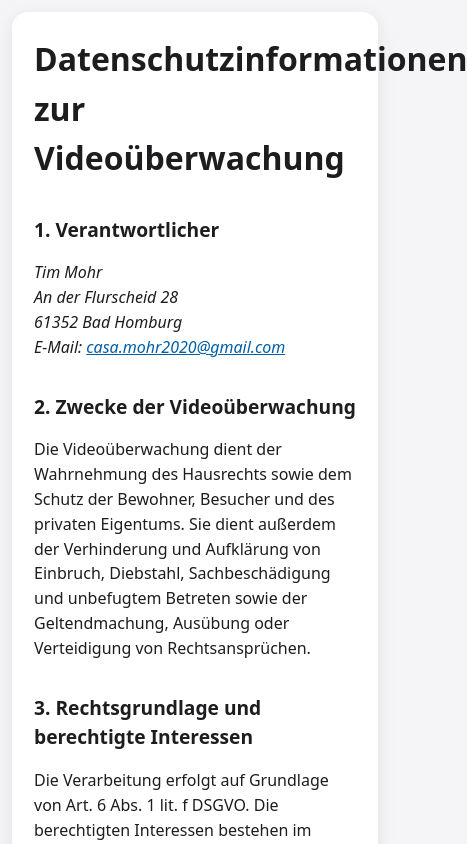
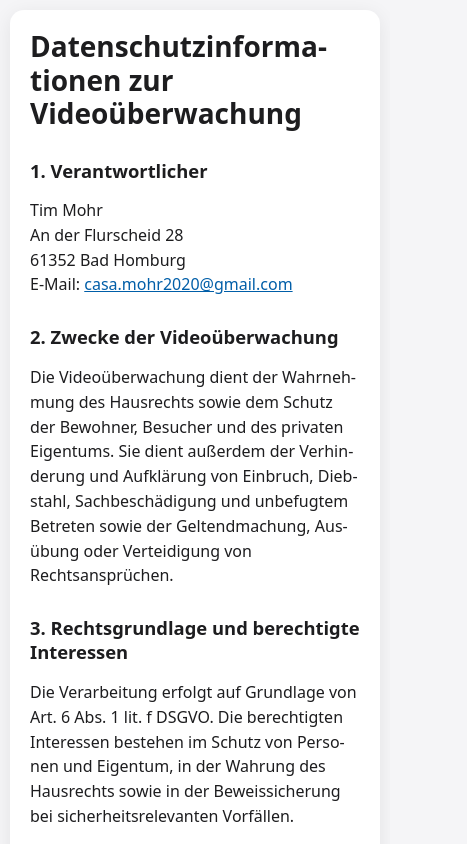
Before and after one commit to timinho111/video-datenschutz, a plain HTML site: page index.html in a window 390 px wide. Shown: the top 844 px of the page, 467 px wide, since content can reach past the window. Drawn offline with Linux system fonts and the light colour scheme.

Commit message:
css adjustments

```diff
--- a/index.html
+++ b/index.html
@@ -15,12 +15,17 @@
             background: #f5f5f7;
         }
 
+        * {
+            box-sizing: border-box;
+        }
+
         body {
             margin: 0;
             padding: 24px;
         }
 
         main {
+            width: 100%;
             max-width: 760px;
             margin: 0 auto;
             padding: 32px;
@@ -30,13 +35,28 @@
         }
 
         h1 {
-            margin-top: 0;
-            font-size: 2rem;
+            margin: 0;
+            font-size: clamp(1.75rem, 5vw, 2rem);
+            line-height: 1.2;
+            overflow-wrap: anywhere;
+            word-break: break-word;
+            hyphens: auto;
         }
 
         h2 {
             margin-top: 32px;
             font-size: 1.2rem;
+            line-height: 1.3;
+        }
+
+        p,
+        address {
+            overflow-wrap: anywhere;
+            hyphens: auto;
+        }
+
+        address {
+            font-style: normal;
         }
 
         dl {
@@ -55,15 +75,26 @@
 
         a {
             color: #005ea8;
+            overflow-wrap: anywhere;
         }
 
         @media (max-width: 600px) {
             body {
-                padding: 12px;
+                padding: 10px;
             }
 
             main {
-                padding: 22px;
+                padding: 20px;
+                border-radius: 14px;
+            }
+
+            h1 {
+                font-size: 1.75rem;
+            }
+
+            h2 {
+                margin-top: 28px;
+                font-size: 1.15rem;
             }
 
             dl {
@@ -80,7 +111,7 @@
 
 <body>
 <main>
-    <h1>Datenschutzinformationen zur Videoüberwachung</h1>
+    <h1>Datenschutz&shy;informationen zur Videoüberwachung</h1>
 
     <h2>1. Verantwortlicher</h2>
 
@@ -89,7 +120,7 @@
         An der Flurscheid 28<br>
         61352 Bad Homburg<br>
         E-Mail:
-        <a href="casa.mohr2020@gmail.com">
+        <a href="mailto:casa.mohr2020@gmail.com">
             casa.mohr2020@gmail.com
         </a>
     </address>
@@ -107,37 +138,37 @@
     <h2>3. Rechtsgrundlage und berechtigte Interessen</h2>
 
     <p>
-        Die Verarbeitung erfolgt auf Grundlage von Art. 6 Abs. 1 lit. f
-        DSGVO. Die berechtigten Interessen bestehen im Schutz von Personen
-        und Eigentum, in der Wahrung des Hausrechts sowie in der
-        Beweissicherung bei sicherheitsrelevanten Vorfällen.
+        Die Verarbeitung erfolgt auf Grundlage von Art. 6 Abs. 1 lit. f DSGVO.
+        Die berechtigten Interessen bestehen im Schutz von Personen und Eigentum,
+        in der Wahrung des Hausrechts sowie in der Beweissicherung bei
+        sicherheitsrelevanten Vorfällen.
     </p>
 
     <h2>4. Erfasste Bereiche</h2>
 
     <p>
         Erfasst werden ausschließlich die privaten Grundstückszugänge und Außenbereiche.
-        Öffentliche Verkehrsflächen und benachbarte Grundstücke werden durch die Kameraausrichtung
-        und technische Privatzonen ausgeblendet und weder im Livebild angezeigt noch aufgezeichnet.
+        Öffentliche Verkehrsflächen und benachbarte Grundstücke werden durch die
+        Kameraausrichtung und technische Privatzonen ausgeblendet und weder im Livebild
+        angezeigt noch aufgezeichnet.
     </p>
 
     <h2>5. Speicherdauer</h2>
 
     <p>
-        Die Aufzeichnungen werden automatisch spätestens nach 72 Stunden
-        gelöscht, sofern kein sicherheitsrelevanter Vorfall festgestellt
-        wurde. Im Falle eines Vorfalls können die betreffenden Aufnahmen bis
-        zur abschließenden Klärung und erforderlichen Beweissicherung
-        gespeichert werden.
+        Die Aufzeichnungen werden automatisch spätestens nach 72 Stunden gelöscht,
+        sofern kein sicherheitsrelevanter Vorfall festgestellt wurde. Im Falle eines
+        Vorfalls können die betreffenden Aufnahmen bis zur abschließenden Klärung und
+        erforderlichen Beweissicherung gespeichert werden.
     </p>
 
     <h2>6. Empfänger der Aufnahmen</h2>
 
     <p>
-        Eine Weitergabe erfolgt grundsätzlich nicht. Im Falle eines
-        sicherheitsrelevanten Vorfalls können Aufnahmen, soweit erforderlich,
-        an Polizei, Strafverfolgungsbehörden, Gerichte, Rechtsanwälte oder
-        Versicherungen übermittelt werden.
+        Eine Weitergabe erfolgt grundsätzlich nicht. Im Falle eines sicherheitsrelevanten
+        Vorfalls können Aufnahmen, soweit erforderlich, an Polizei,
+        Strafverfolgungsbehörden, Gerichte, Rechtsanwälte oder Versicherungen
+        übermittelt werden.
     </p>
 
     <h2>7. Betroffenenrechte</h2>
@@ -146,9 +177,8 @@
         Betroffene Personen haben im Rahmen der gesetzlichen Voraussetzungen
         insbesondere das Recht auf Auskunft, Berichtigung, Löschung und Einschränkung
         der Verarbeitung sowie ein Recht auf Widerspruch gegen die Verarbeitung.
-        Darüber hinaus besteht im Rahmen der gesetzlichen Voraussetzungen ein Recht auf Datenübertragbarkeit.
-
-        Anfragen können an die oben genannte E-Mail-Adresse gerichtet werden.
+        Darüber hinaus besteht im Rahmen der gesetzlichen Voraussetzungen ein Recht
+        auf Datenübertragbarkeit.
     </p>
 
     <p>
@@ -172,16 +202,16 @@
     <h2>9. Keine automatisierte Entscheidungsfindung</h2>
 
     <p>
-        Eine automatisierte Entscheidungsfindung oder ein Profiling im Sinne
-        von Art. 22 DSGVO findet nicht statt.
+        Eine automatisierte Entscheidungsfindung oder ein Profiling im Sinne von
+        Art. 22 DSGVO findet nicht statt.
     </p>
 
     <h2>10. Bereitstellung dieser Webseite</h2>
 
     <p>
-        Diese Webseite wird über GitHub Pages, einen Dienst der GitHub, Inc., bereitgestellt.
-        Beim Aufruf der Webseite können technisch erforderliche Verbindungsdaten,
-        insbesondere die IP-Adresse, durch GitHub verarbeitet werden.
+        Diese Webseite wird über GitHub Pages, einen Dienst der GitHub, Inc.,
+        bereitgestellt. Beim Aufruf der Webseite können technisch erforderliche
+        Verbindungsdaten, insbesondere die IP-Adresse, durch GitHub verarbeitet werden.
         Weitere Informationen enthält die
         <a
                 href="https://docs.github.com/de/site-policy/privacy-policies/github-general-privacy-statement"
```
